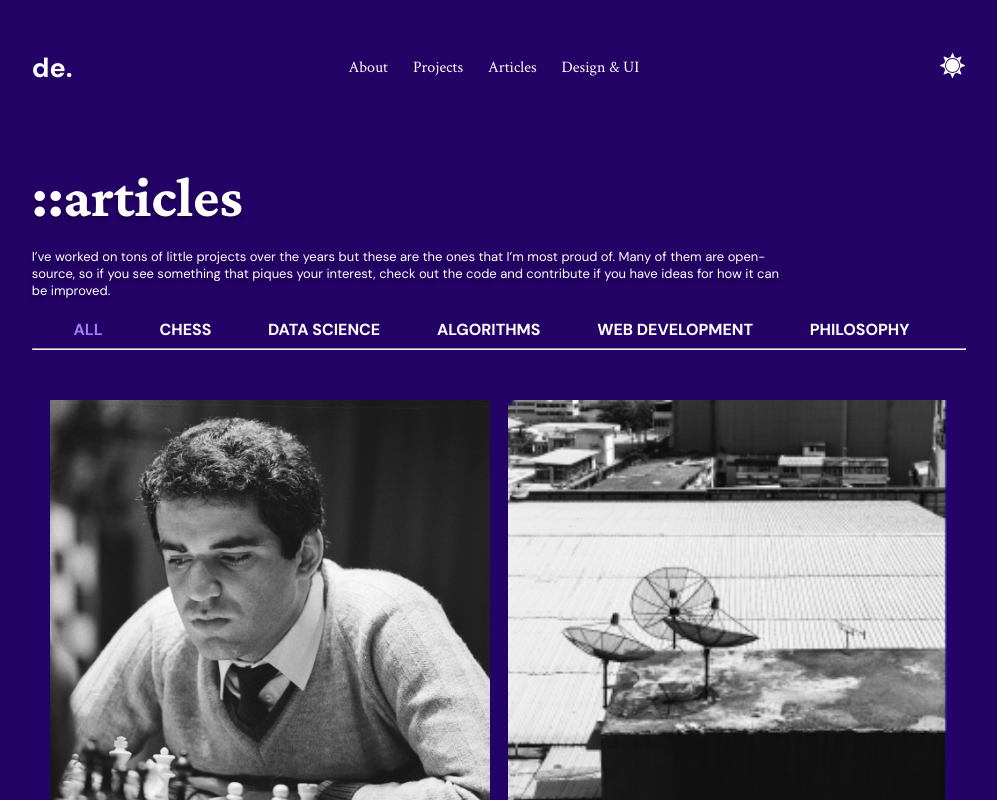
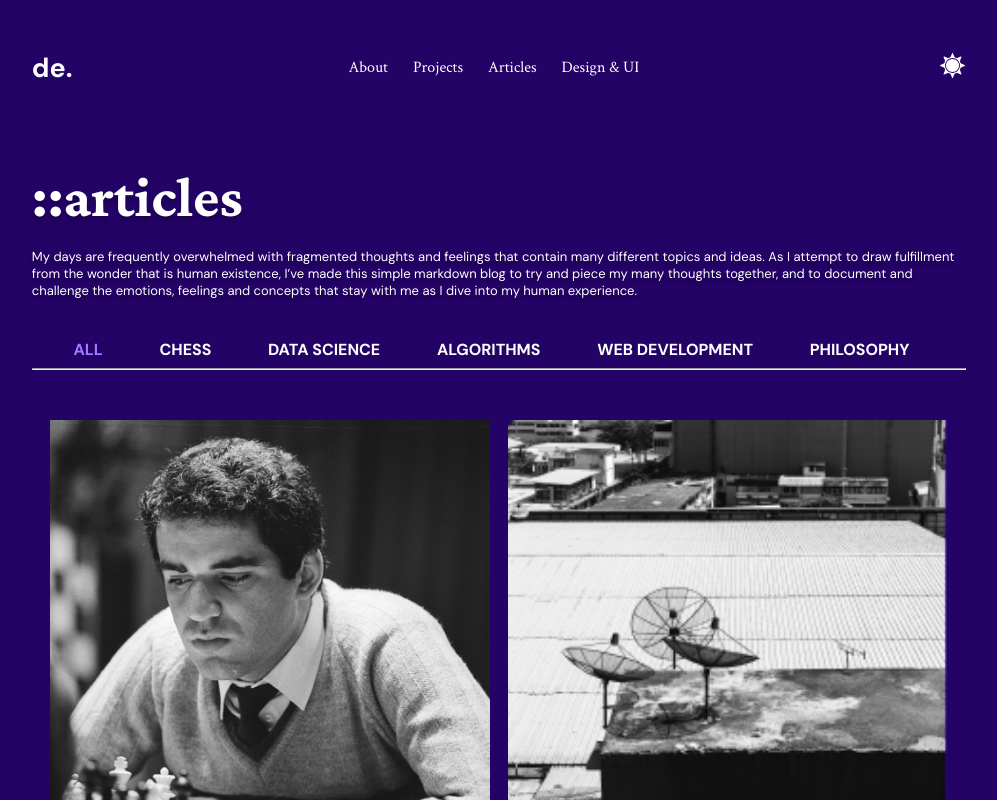
Before and after one commit to onkhida/danieleta, a Next.js app: page /articles in a window 1280 px wide. Shown: the top 800 px of the page, without its empty margins (141-1138 px from the left). Built offline with nearby package versions, Linux system fonts and the light colour scheme.

Commit message:
populated article and project section w real data

```diff
--- a/pages/articles.jsx
+++ b/pages/articles.jsx
@@ -19,7 +19,7 @@ export default function Articles ({ isDark, handleSetOverlay, handleSetDarkTheme
 
             <div className={styles.wrap}>
                 <h1 id={`${isDark ? "" : "black-txt"}`} >::articles</h1>
-                <p id={`${isDark ? "" : "black-txt"}`} className={styles.about}>I’ve worked on tons of little projects over the years but these are the ones that I’m most proud of. Many of them are open-source, so if you see something that piques your interest, check out the code and contribute if you have ideas for how it can be improved.</p>
+                <p id={`${isDark ? "" : "black-txt"}`} className={styles.about}>My days are frequently overwhelmed with fragmented thoughts and feelings that contain many different topics and ideas. As I attempt to draw fulfillment from the wonder that is human existence, I’ve made this simple markdown blog to try and piece my many thoughts together, and to document and challenge the emotions, feelings and concepts that stay with me as I dive into my human experience. </p>
                 <div className={styles.tags}>
                     <div className='active-tag'>ALL</div>
                     <div id={`${isDark ? "" : "black-txt"}`} >CHESS</div>
--- a/pages/work.jsx
+++ b/pages/work.jsx
@@ -15,7 +15,7 @@ export default function Work({ isDark, handleSetOverlay, handleSetDarkTheme }) {
          <div className={styles.wrapper}>
             <div className={styles.header}>
                 <h1 id={`${isDark ? "" : "black-txt"}`} >::work</h1>
-                <p id={`${isDark ? "" : "black-txt"}`} >I’ve worked on tons of little projects over the years but these are the ones that I’m most proud of. Many of them are open-source, so if you see something that piques your interest, check out the code and contribute if you have ideas for how it can be improved.</p>
+                <p id={`${isDark ? "" : "black-txt"}`} className={styles.about}>I have an incessant need to build things. In fact, it’s a trait that I believe has been with me for as long as I can remember. The desire to constantly take a reflective look at my context and conjure up solutions that solve respective problems. Over the past few years, I’ve done quite a bit of work on many different things, but listed here are the specific one’s I am most proud of. Some of them are open source, so don’t hesitate to contribute on GitHub.</p>
             </div>
 
             <div className={styles.content}>
--- a/styles/Articles.module.css
+++ b/styles/Articles.module.css
@@ -124,6 +124,11 @@
     /* border: 2px solid aquamarine; */
 }
 
+.articleswrapper .wrap .about {
+    width: 100%;
+    margin-bottom: 40px;
+}
+
 @media only screen and (max-width: 1300px) {
     .articleswrapper .wrap .posts {
         /* border: 3px solid yellow; */
--- a/styles/Work.module.css
+++ b/styles/Work.module.css
@@ -4,6 +4,10 @@
     display: flex;
     width: 100%;
     flex-direction: column;
+}
+
+.about {
+    width: 100%;
 }
 
 .wrapper .header {
```
